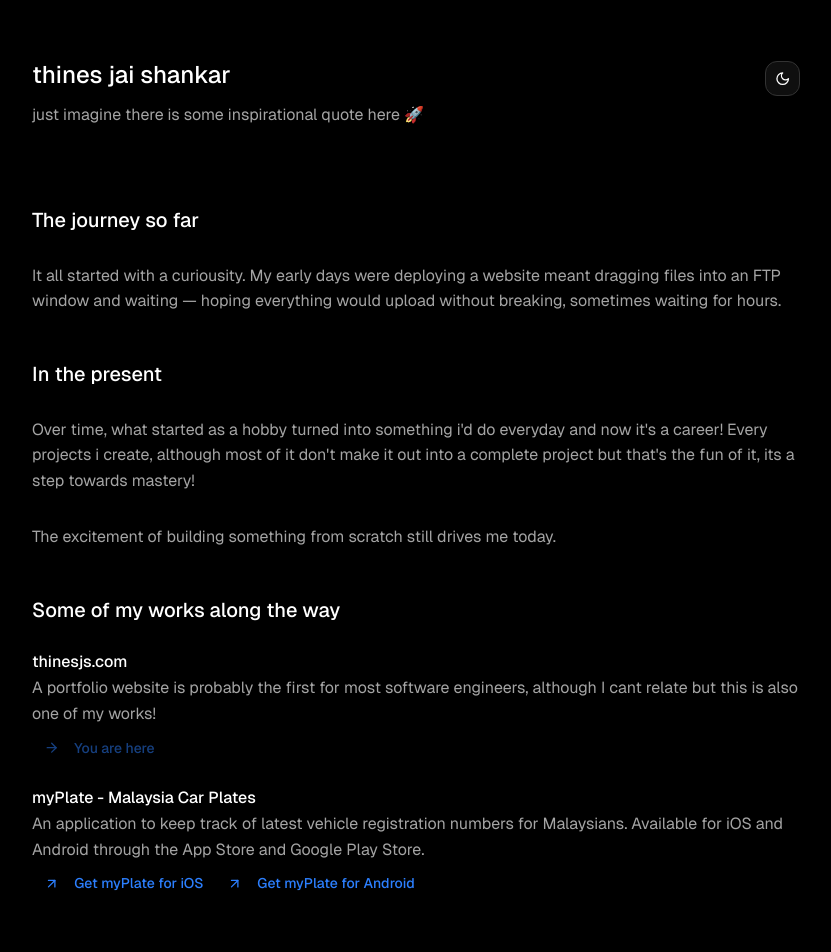
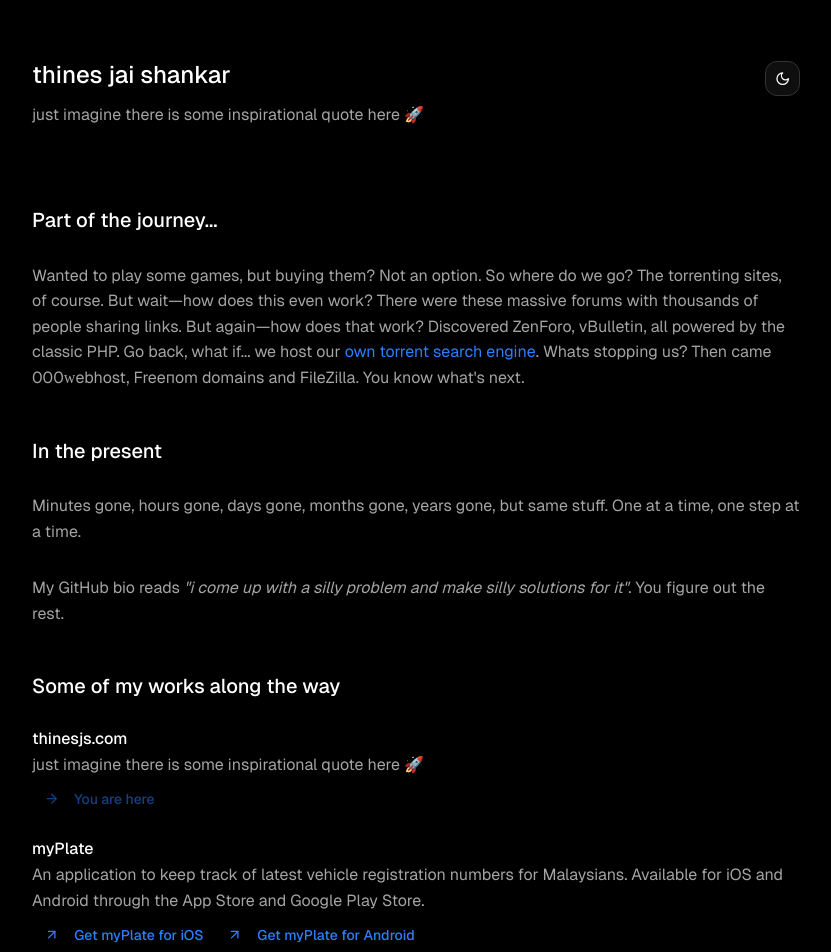
Before and after one commit to thinesjs/thinesjs.com, a React (Vite) app: page / in a window 1280 px wide. Shown: the top 952 px of the page, without its empty margins (224-1055 px from the left). Built offline with nearby package versions, Linux system fonts and the light colour scheme.

Commit message:
feat: copywriting changes and extract project interfaces

```diff
--- a/src/App.tsx
+++ b/src/App.tsx
@@ -4,11 +4,10 @@ import {
     BadgeCheck,
     Github,
     Linkedin,
-    ArrowRight,
-    ArrowUpRightIcon,
 } from "lucide-react";
 import "./App.css";
 import { Button } from "@/components/ui/button";
+import { projects } from "@/data/projects";
 import {
     Dialog,
     DialogContent,
@@ -45,27 +44,42 @@ function App() {
                 </header>
 
                 <section className="space-y-8">
-                    <h2 className="text-xl font-medium">The journey so far</h2>
+                    <h2 className="text-xl font-medium">
+                        Part of the journey...
+                    </h2>
                     <p className="text-muted-foreground leading-relaxed">
-                        It all started with a curiousity. My early days were
-                        deploying a website meant dragging files into an FTP
-                        window and waiting — hoping everything would upload
-                        without breaking, sometimes waiting for hours.
+                        Wanted to play some games, but buying them? Not an
+                        option. So where do we go? The torrenting sites, of
+                        course. But wait—how does this even work? There were
+                        these massive forums with thousands of people sharing
+                        links. But again—how does that work? Discovered ZenForo,
+                        vBulletin, all powered by the classic PHP. Go back, what
+                        if... we host our{" "}
+                        <a
+                            className="text-blue-500 hover:text-blue-400"
+                            href="https://i.ibb.co/whwMRLmx/Screenshot-2025-08-04-at-10-07-18-PM.png"
+                            target="_blank"
+                        >
+                            own torrent search engine
+                        </a>
+                        . Whats stopping us? Then came 000ᴡebhost, Freeпom
+                        domains and FileZilla. You know what's next.
                     </p>
                 </section>
 
                 <section className="space-y-8">
                     <h2 className="text-xl font-medium">In the present</h2>
                     <p className="text-muted-foreground leading-relaxed">
-                        Over time, what started as a hobby turned into something
-                        i'd do everyday and now it's a career! Every projects i
-                        create, although most of it don't make it out into a
-                        complete project but that's the fun of it, its a step
-                        towards mastery!
+                        Minutes gone, hours gone, days gone, months gone, years
+                        gone, but same stuff. One at a time, one step at a time.
                     </p>
                     <p className="text-muted-foreground leading-relaxed">
-                        The excitement of building something from scratch still
-                        drives me today.
+                        My GitHub bio reads{" "}
+                        <i>
+                            "i come up with a silly problem and make silly
+                            solutions for it"
+                        </i>
+                        . You figure out the rest.
                     </p>
                 </section>
 
@@ -74,65 +88,39 @@ function App() {
                         Some of my works along the way
                     </h2>
                     <div className="space-y-6">
-                        <div className="space-y-1">
-                            <h3 className="font-medium">thinesjs.com</h3>
+                        {projects.map((project, index) => {
+                            return (
+                                <div key={index} className="space-y-1">
+                                    <h3 className="font-medium">
+                                        {project.title}
+                                    </h3>
                                     <p className="text-muted-foreground">
-                                A portfolio website is probably the first for
-                                most software engineers, although I cant relate
-                                but this is also one of my works!
+                                        {project.description}
                                     </p>
+                                    {project.links.map((link, linkIndex) => {
+                                        return (
                                             <Button
+                                                key={linkIndex}
                                                 variant="link"
                                                 className="px-0 text-blue-500 hover:text-blue-400"
-                                disabled={true}
+                                                disabled={link.disabled}
                                                 onClick={() =>
-                                    window.open(
-                                        "https://thinesjs.com",
+                                                    link.url && !link.disabled
+                                                        ? window.open(
+                                                              link.url,
                                                               "_blank"
                                                           )
+                                                        : undefined
                                                 }
                                             >
-                                <ArrowRight className="mr-2 h-4 w-4" /> You are
-                                here
+                                                <link.icon className="mr-2 h-4 w-4" />{" "}
+                                                {link.text}
                                             </Button>
+                                        );
+                                    })}
                                 </div>
-                        <div className="space-y-1">
-                            <h3 className="font-medium">
-                                myPlate - Malaysia Car Plates
-                            </h3>
-                            <p className="text-muted-foreground">
-                                An application to keep track of latest vehicle
-                                registration numbers for Malaysians. Available
-                                for iOS and Android through the App Store and
-                                Google Play Store.
-                            </p>
-                            <Button
-                                variant="link"
-                                className="px-0 text-blue-500 hover:text-blue-400"
-                                onClick={() =>
-                                    window.open(
-                                        "https://apps.apple.com/us/app/myplate-malaysia-car-plates/id6741453266",
-                                        "_blank"
-                                    )
-                                }
-                            >
-                                <ArrowUpRightIcon className="mr-2 h-4 w-4" />{" "}
-                                Get myPlate for iOS
-                            </Button>
-                            <Button
-                                variant="link"
-                                className="px-0 text-blue-500 hover:text-blue-400"
-                                onClick={() =>
-                                    window.open(
-                                        "https://play.google.com/store/apps/details?id=com.thinesjs.myplate",
-                                        "_blank"
-                                    )
-                                }
-                            >
-                                <ArrowUpRightIcon className="mr-2 h-4 w-4" />{" "}
-                                Get myPlate for Android
-                            </Button>
-                        </div>
+                            );
+                        })}
                     </div>
                 </section>
 
@@ -232,7 +220,7 @@ function App() {
                         <DialogTitle>{dialogTitle}</DialogTitle>
                         <DialogDescription>
                             For any questions or concerns, please contact me via
-                            email at thinesweb @ gmail dot com.
+                            email at <i>&lt;this_root_domain&gt;</i>@gmail.com.
                         </DialogDescription>
                     </DialogHeader>
                 </DialogContent>
--- /dev/null
+++ b/src/data/projects.ts
@@ -0,0 +1,46 @@
+import { Project } from "@/interfaces/projects.interface";
+import { ArrowRight, ArrowUpRightIcon } from "lucide-react";
+
+export const projects: Project[] = [
+    {
+        title: "thinesjs.com",
+        description: "just imagine there is some inspirational quote here 🚀",
+        links: [
+            {
+                text: "You are here",
+                url: "https://thinesjs.com",
+                icon: ArrowRight,
+                disabled: true,
+            },
+        ],
+    },
+    {
+        title: "myPlate",
+        description:
+            "An application to keep track of latest vehicle registration numbers for Malaysians. Available for iOS and Android through the App Store and Google Play Store.",
+        links: [
+            {
+                text: "Get myPlate for iOS",
+                url: "https://apps.apple.com/us/app/myplate-malaysia-car-plates/id6741453266",
+                icon: ArrowUpRightIcon,
+            },
+            {
+                text: "Get myPlate for Android",
+                url: "https://play.google.com/store/apps/details?id=com.thinesjs.myplate",
+                icon: ArrowUpRightIcon,
+            },
+        ],
+    },
+    // {
+    //     title: "myTransit",
+    //     description:
+    //         "A web application to keep live locations of public transport in Malaysia.",
+    //     links: [
+    //         {
+    //             text: "Visit myTransit",
+    //             url: "https://staging.mytransit.thinesjs.com?ref=thinesjs.com",
+    //             icon: ArrowUpRightIcon,
+    //         },
+    //     ],
+    // },
+];
```
Also changed, not shown: src/interfaces/projects.interface.ts (added, +14 -0 lines). Lines whose indentation alone changed are shown as unchanged.
